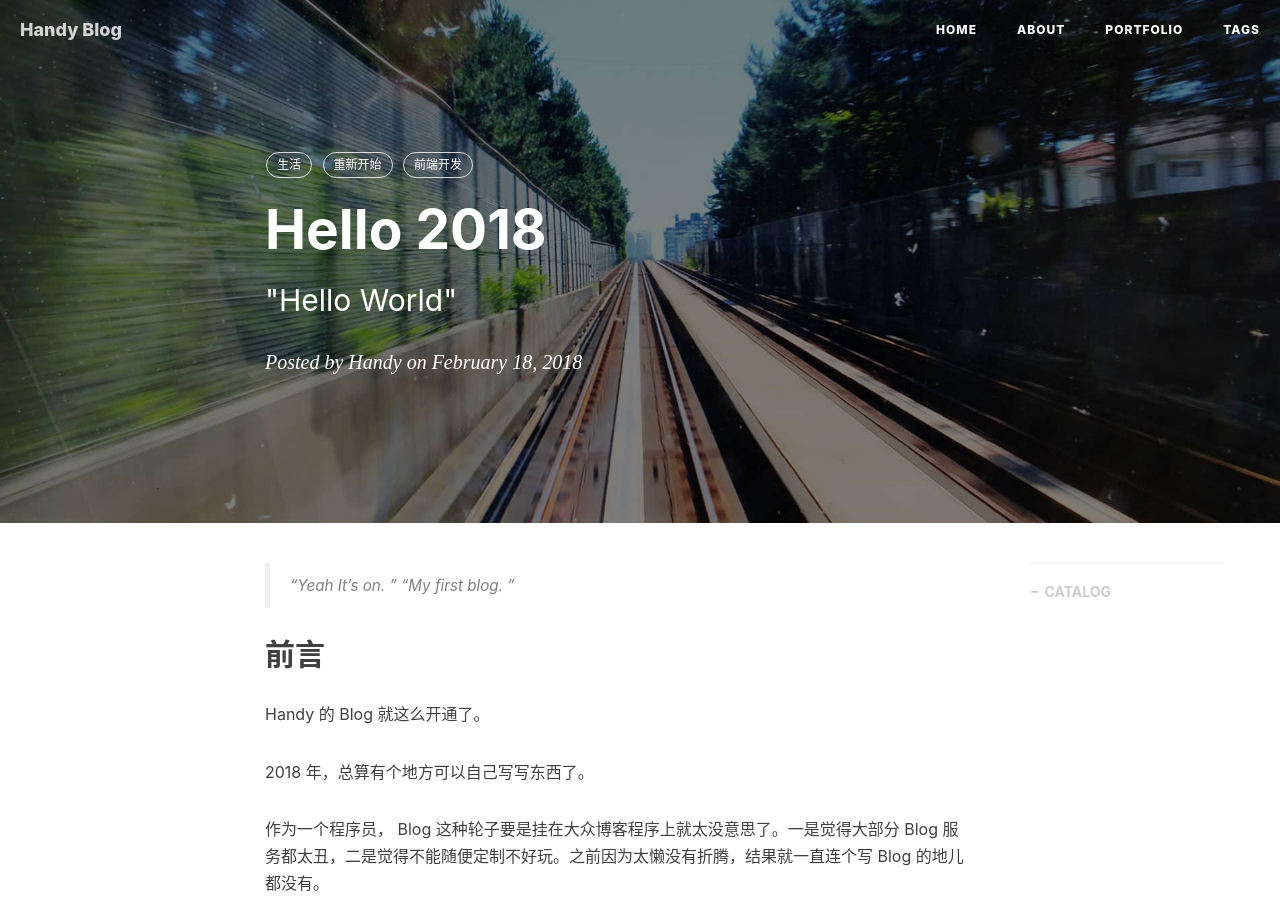
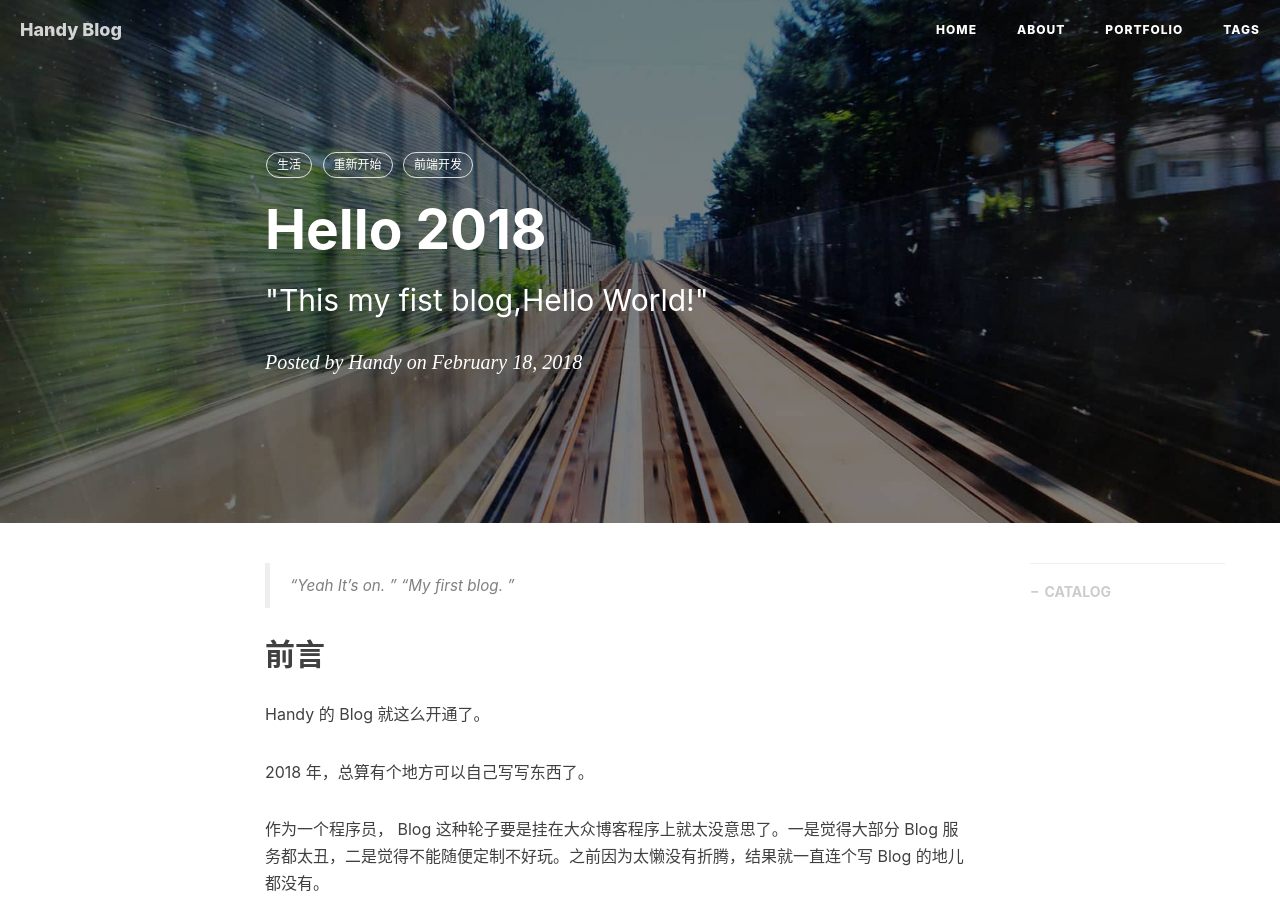
Before and after one commit to handyzhang/handyzhang.github.io, a Jekyll site: the page built from _posts/2018-02-18-hello-world.markdown, in a window 1280 px wide and 900 px high. Built offline with Jekyll 4.4.1, drawn with Linux system fonts in a browser that asks for light colours; nearby versions of some CDN libraries; comment, search, counter and statistics services are not loaded.

Commit message:
...hello world

```diff
--- a/_posts/2018-02-18-hello-world.markdown
+++ b/_posts/2018-02-18-hello-world.markdown
@@ -1,7 +1,7 @@
 ---
 layout:     post
 title:      "Hello 2018"
-subtitle:   " \"Hello World\""
+subtitle:   " \"This my fist blog,Hello World!\""
 date:       2018-02-18 12:00:00
 author:     "Handy"
 header-img: "img/post-bg-2015.jpg"
```
